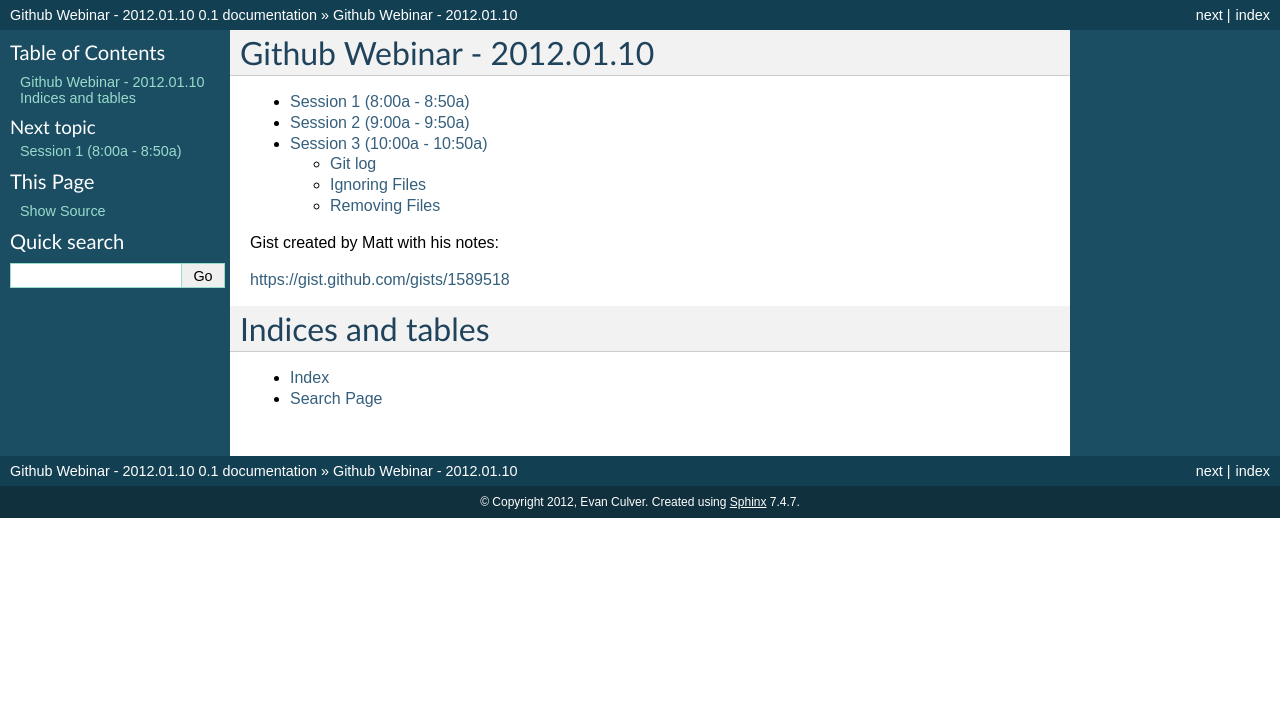
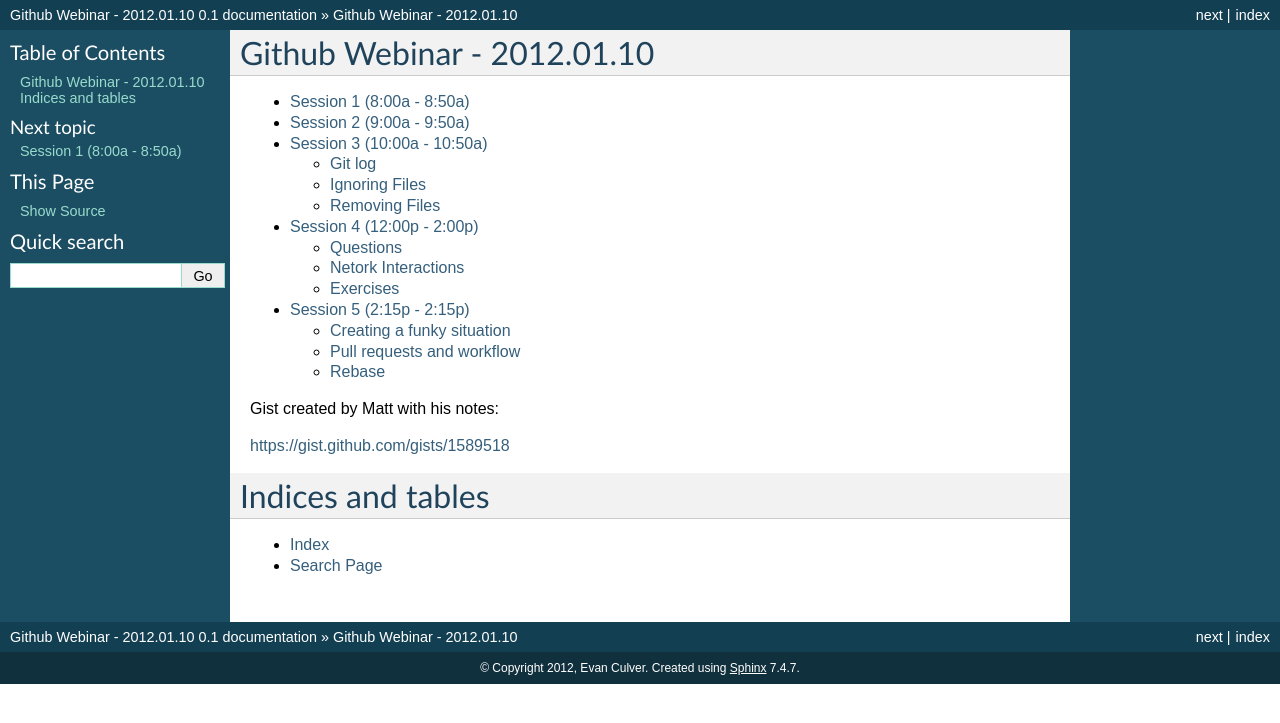
Before and after one commit to eculver/github-webinar, a Sphinx documentation site: the page built from docs/source/index.rst, in a window 1280 px wide. Shown: the top 723 px of the page. Built offline with Sphinx 7.4.7, drawn with Linux system fonts in a browser that asks for light colours; formulas are drawn with MathJax 3; some of the changed lines change nothing that is shown.

Commit message:
Remaining notes from the webinar. Still in need of some formatting in places.

```diff
--- a/docs/source/index.rst
+++ b/docs/source/index.rst
@@ -12,6 +12,8 @@
    session1
    session2
    session3
+   session4
+   session5
 
 Gist created by Matt with his notes::
 
--- /dev/null
+++ b/docs/source/session4.rst
@@ -0,0 +1,210 @@
+.. Github Webinar - 2012.01.10 documentation master file, created by
+   sphinx-quickstart on Tue Jan 10 09:34:34 2012.
+   You can adapt this file completely to your liking, but it should at least
+   contain the root `toctree` directive.
+
+===========================
+Session 4 (12:00p - 2:00p)
+===========================
+
+
+Questions
+=========
+
+* Can you reset an individual file?
+
+``git checkout -- <filename>``
+
+``git checkout HEAD -- source/``
+
+What's the difference between
+
+``git checkout -- <filename>``
+
+and
+
+``git checkout HEAD -- <filename>``
+
+Nothing, HEAD is assumed.
+
+
+* Other questions on collaboration, binaries and design...
+
+
+Netork Interactions
+===================
+
+Everything begins locally in git then layers on things like remotes and collaboration.
+
+Almost all activities happen offline. Offline activities have to be pushed to remotes.
+
+
+Cloning
+-------
+
+four primary protocols: file, git, ssh, http.
+
+
+file
+----
+
+``git clone file:///path/to/project``
+
+``git clone /path/to/project``
+
+cloning a local file is like checkout, but clone grabs all history for a repository.
+
+file:///path/to/project fires up the 'networking' code within git whereas just /path/to/project looks directly at the filesystem.
+
+git
+---
+
+``git clone git://server/project.git``
+
+Almost always read-only. Can be made writable, but in most cases it's read-only.
+
+http (dumb)
+-----------
+
+``git clone http://server/project.git``
+
+``git clone https://server/project.git``
+
+Used to be the real differntiator between git and mercurial. Dumb version is insanely slow and inefficient.
+
+https (smart)
+-------------
+
+Much faster and offers progress. Mostly handled on the server side.
+
+
+Exercises
+=========
+
+Cloning and collaborating:
+
+``git clone https://githubstudents:students987@github.com/githubstudents/hellogitworld.git``
+
+``git branch evanculver``
+
+``git push -u`` -- tells git to track it.
+
+
+<BREAK>
+
+
+
+
+Example of git's speed by adding 3000 files and pushing them to remote.
+
+After pushing, we can almost instantly get references to those files, but they're just references.
+
+``git fetch origin``
+``git checkout thousands``
+
+When checking out, the state of the filesystem is being modified. By switching between the ``thousands`` branch and mine, > 3000 files are being created/destroyed
+
+"Once mastered, the concepts of local, remote and upstream branches, the rest falls into place"
+
+Local and remote live on your box.
+
+Typing ``git fetch``, your local cache is updated against what's upstream or remote to you.
+
+``git fetch`` === ``git fetch origin``
+
+Push
+----
+
+``git push <remote>``
+
+
+Pull
+----
+
+0 collaboration up until this point. The integration point.
+
+Combination: retrieves upstream objects and then merges and then commits merge to the local branch.
+
+
+Excercise: Merging in remotes
+-----------------------------
+
+Merging:
+
+``git merge remotes/origin/chance``
+
+Pushing back up to remote:
+
+``git push``
+
+Reviewing any commits in the entire remotes tree:
+
+``git log -2 remotes/origin/chance``
+
+
+Remotes
+-------
+
+Simiply 'bookmarks' or pointers.
+
+Origin is a remote you get by default.
+
+``git remote -v``
+
+
+Q: Why two entries?
+A: One inbound and one outbound. Almost always the same, but can be different in a very unique situation. For example, you may want to pull all code over ssh but push all over http.
+
+Adding a remote
+---------------
+
+``git remote add <remotename> <remotepath>``
+
+``git remote add matthewongithub https://github.com/matthewmccullough/hellogitworld``
+
+*note*: Remote branches are locally immutable.
+
+We have to make a local branch for anything we would like to change.
+
+``git checkout kenkil``
+
+Git is smart enough to know that you probably wanted to actually checkout the remote (``remotes/origin/kenkil``).
+
+If you look at ``.git/config``, you will see various ``[branch *]`` sections which define the remote/tracking portion of this.
+
+Git will get mad if the branch name is ambiguous:
+
+error: refspec... blah blah
+
+``git checkout -b <localbranch> --track remotes/origin/richzurad``
+
+Prune
+-----
+
+``git remote prune <remotename>`` -- only removes old branches that no longer exist on the remote, has to be given an explicit remote name.
+
+Diff'ing against remotes (or any two things)
+-------------------------------------------
+
+``git diff origin/ericg``
+
+``git diff origin/ericg origin/richzurad``
+
+
+More exercises
+--------------
+
+<edit, add, commit>
+
+``git reset --soft HEAD~1``
+
+Tells git to roll back 1 commit, leaving the change in tact.
+
+If you have already pushed, the game has changed entirely.
+
+You can do the same as above, but force the push -- the consequences of forcing the push causes the graph of the commits changes as your peers see them.
+Furthermore, you then have to ask what other people may be basing their work on. It may cause some really counter-intuitive output and attempts to merge in changes.
+
+A better approach is to push another commit by 'reverting':
+
+``git revert <commithash>`` -- Make a new commit that negates what was just committed. Always safe because it's always forward moving which is exactly why forcing commits and changing history/graphi is usually always bad.
--- /dev/null
+++ b/docs/source/session5.rst
@@ -0,0 +1,63 @@
+.. Github Webinar - 2012.01.10 documentation master file, created by
+   sphinx-quickstart on Tue Jan 10 09:34:34 2012.
+   You can adapt this file completely to your liking, but it should at least
+   contain the root `toctree` directive.
+
+===========================
+Session 5 (2:15p - 2:15p)
+===========================
+
+Creating a funky situation
+--------------------------
+
+``git checkout -b evanculver2``
+
+<edit a particular line>
+
+<add, commit>
+
+``git checkout -b evanculver``
+
+<edit same line as before>
+
+<add, commit>
+
+``git merge evanculver2``
+
+EEEEK --> merge conflict
+
+"Make the file appear as a logical combination of those two disparate pieces"
+
+
+Pull requests and workflow
+--------------------------
+
+Pull requests aren't limited to cross-repository merges. Pull requests make perfect sense within a single repository for forced code-review.
+
+
+Rebase
+------
+
+Simulates members taking turns working? Actually not stupid, just sounds ridiculous.
+
+Branching: you usually wait as long as possible to branch, and you try to get your changes merged back in as soon as possible (because your VCS sucks).
+
+Rebasing rewrites history, keeps a consistent, straight history.
+
+Merge commits become integration commits by layering merges on to the end via fast-forward (instead of merge made by recursive).
+
+Fast-forward means that only one of the two branches changed since the branch occurred.
+
+No merge commits are created.
+
+``git checkout feature/some-feature``
+``git rebase master``
+
+"Take all of the stuff in the feature branch, hibernate it, delete it, start it at the end of master then replay all of the work in the feature branch on master."
+
+"Rework your work so that it makes more sense for your team."
+
+``git checkout feature/some-feature``
+``git rebase -i HEAD~5``
+
+"Rebase seems like a tool to replay history."
```
Also changed, not shown: 11 other files.
